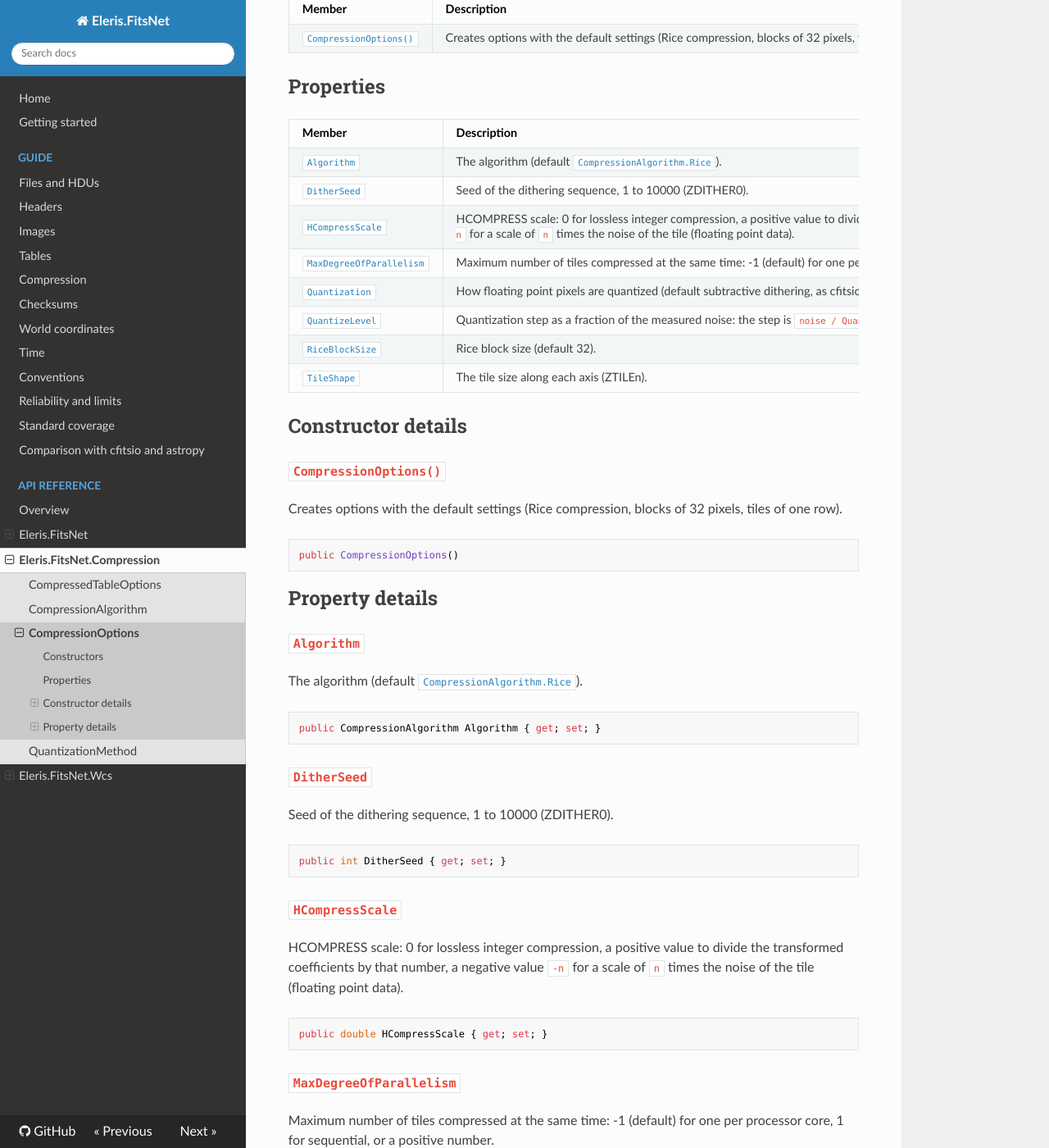
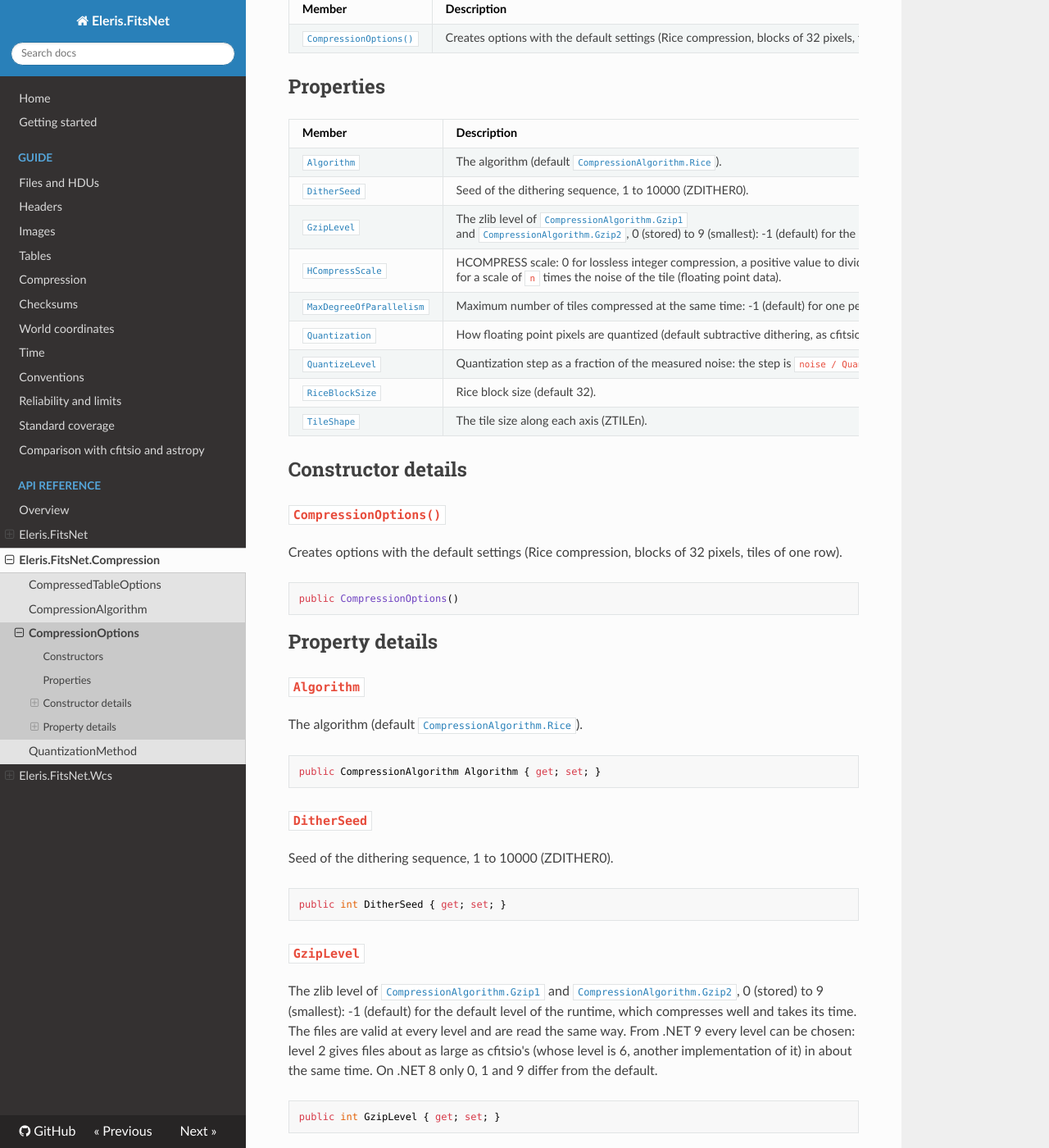
Before and after one commit to sputier/fits-net, an MkDocs documentation site: the page built from docs/api/Eleris.FitsNet.Compression.CompressionOptions.md, in a window 1280 px wide and 1400 px high, scrolled down 424 px. Shown: the whole window at 82% size. Built offline with MkDocs 1.6.1, drawn with Linux system fonts in a browser that asks for light colours; nearby versions of some CDN libraries.

Commit message:
Document the GzipLevel option

````diff
--- a/docs/api/Eleris.FitsNet.Compression.CompressionOptions.md
+++ b/docs/api/Eleris.FitsNet.Compression.CompressionOptions.md
@@ -22,6 +22,7 @@ public sealed class CompressionOptions
 | --- | --- |
 | [`Algorithm`](#eleris-fitsnet-compression-compressionoptions-algorithm) | The algorithm (default [`CompressionAlgorithm.Rice`](Eleris.FitsNet.Compression.CompressionAlgorithm.md#eleris-fitsnet-compression-compressionalgorithm-rice)). |
 | [`DitherSeed`](#eleris-fitsnet-compression-compressionoptions-ditherseed) | Seed of the dithering sequence, 1 to 10000 (ZDITHER0). |
+| [`GzipLevel`](#eleris-fitsnet-compression-compressionoptions-gziplevel) | The zlib level of [`CompressionAlgorithm.Gzip1`](Eleris.FitsNet.Compression.CompressionAlgorithm.md#eleris-fitsnet-compression-compressionalgorithm-gzip1) and [`CompressionAlgorithm.Gzip2`](Eleris.FitsNet.Compression.CompressionAlgorithm.md#eleris-fitsnet-compression-compressionalgorithm-gzip2), 0 (stored) to 9 (smallest): -1 (default) for the default level of the runtime, which compresses well and takes its time. |
 | [`HCompressScale`](#eleris-fitsnet-compression-compressionoptions-hcompressscale) | HCOMPRESS scale: 0 for lossless integer compression, a positive value to divide the transformed coefficients by that number, a negative value `-n` for a scale of `n` times the noise of the tile (floating point data). |
 | [`MaxDegreeOfParallelism`](#eleris-fitsnet-compression-compressionoptions-maxdegreeofparallelism) | Maximum number of tiles compressed at the same time: -1 (default) for one per processor core, 1 for sequential, or a positive number. |
 | [`Quantization`](#eleris-fitsnet-compression-compressionoptions-quantization) | How floating point pixels are quantized (default subtractive dithering, as cfitsio does). |
@@ -58,6 +59,15 @@ Seed of the dithering sequence, 1 to 10000 (ZDITHER0).
 
 ```csharp
 public int DitherSeed { get; set; }
+```
+
+<a id="eleris-fitsnet-compression-compressionoptions-gziplevel"></a>
+### `GzipLevel`
+
+The zlib level of [`CompressionAlgorithm.Gzip1`](Eleris.FitsNet.Compression.CompressionAlgorithm.md#eleris-fitsnet-compression-compressionalgorithm-gzip1) and [`CompressionAlgorithm.Gzip2`](Eleris.FitsNet.Compression.CompressionAlgorithm.md#eleris-fitsnet-compression-compressionalgorithm-gzip2), 0 (stored) to 9 (smallest): -1 (default) for the default level of the runtime, which compresses well and takes its time. The files are valid at every level and are read the same way. From .NET 9 every level can be chosen: level 2 gives files about as large as cfitsio's (whose level is 6, another implementation of it) in about the same time. On .NET 8 only 0, 1 and 9 differ from the default.
+
+```csharp
+public int GzipLevel { get; set; }
 ```
 
 <a id="eleris-fitsnet-compression-compressionoptions-hcompressscale"></a>
````
Also changed, not shown: docs/compression.md (+3 -0 lines).
